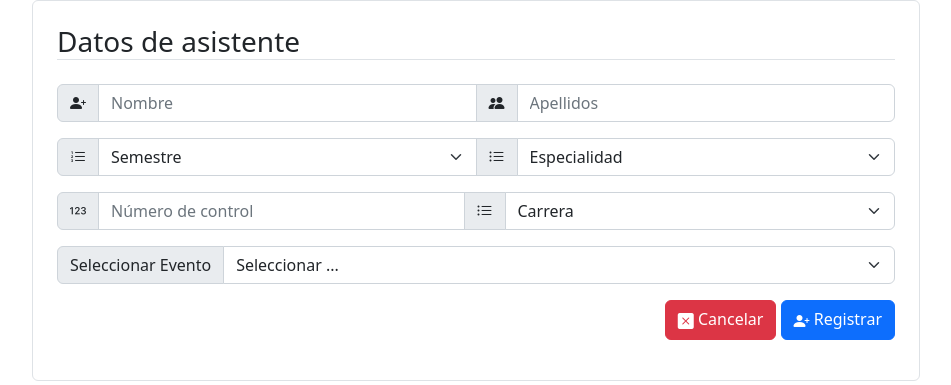
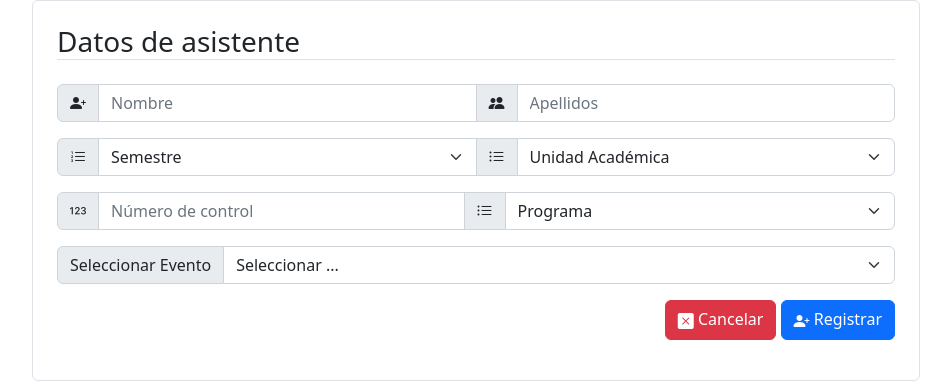
Before and after one commit to jesusrlv/eventosUACYA, a PHP site: page /admin/alta_asistentes.php in a window 1280 px wide. Shown: the part 295-680 px from the top of the page, without its empty margins (164-1115 px from the left). Run offline with PHP 8.4, Linux system fonts and the light colour scheme; data comes from the database, SQL or seed files in the repository.

Commit message:
db new, acomodo admin

```diff
--- a/admin/alta_asistentes.php
+++ b/admin/alta_asistentes.php
@@ -135,13 +135,10 @@
                 </select>
                 <span class="input-group-text" id="basic-addon1"><i class="bi bi-list-ul"></i></span>
                 <select class="form-select" aria-label="Default select example" name="especialidad">
-                    <option selected>Especialidad</option>
-                    <option value="Sin especialidad">Sin especialidad</option>
-                    <option value="1">Especialidad 1</option>
-                    <option value="2">Especialidad 2</option>
-                    <option value="3">Especialidad 3</option>
-                    <option value="4">Especialidad 4</option>
-                    <option value="5">Especialidad 5</option>
+                    <option selected>Unidad Académica</option>
+                    <option value="Sin especialidad">Sin Unidad Académica</option>
+                    <option value="0">Otra</option>
+                    <option value="1">Unidad Académica de Contaduría y Adminisitración</option>
                 </select>
             </div>
             <div class="input-group mb-3">
@@ -151,7 +148,7 @@
 
                 <span class="input-group-text" id="basic-addon1"><i class="bi bi-list-ul"></i></span>
                 <select class="form-select" aria-label="Default select example" name="carrera">
-                    <option selected>Carrera</option>
+                    <option selected>Programa</option>
                     <option value="1">Licenciatura en contaduría</option>
                     <option value="2">Licenciatura en administración</option>
                     <option value="3">Maestría en administración</option>
@@ -193,10 +190,7 @@
     </footer>
   </div>
 
-
-
     <script src="../assets/dist/js/bootstrap.bundle.min.js"></script>
-
 
   </body>
 </html>
```
Also changed, not shown: eventosUACYA.sql (+12 -10 lines).
